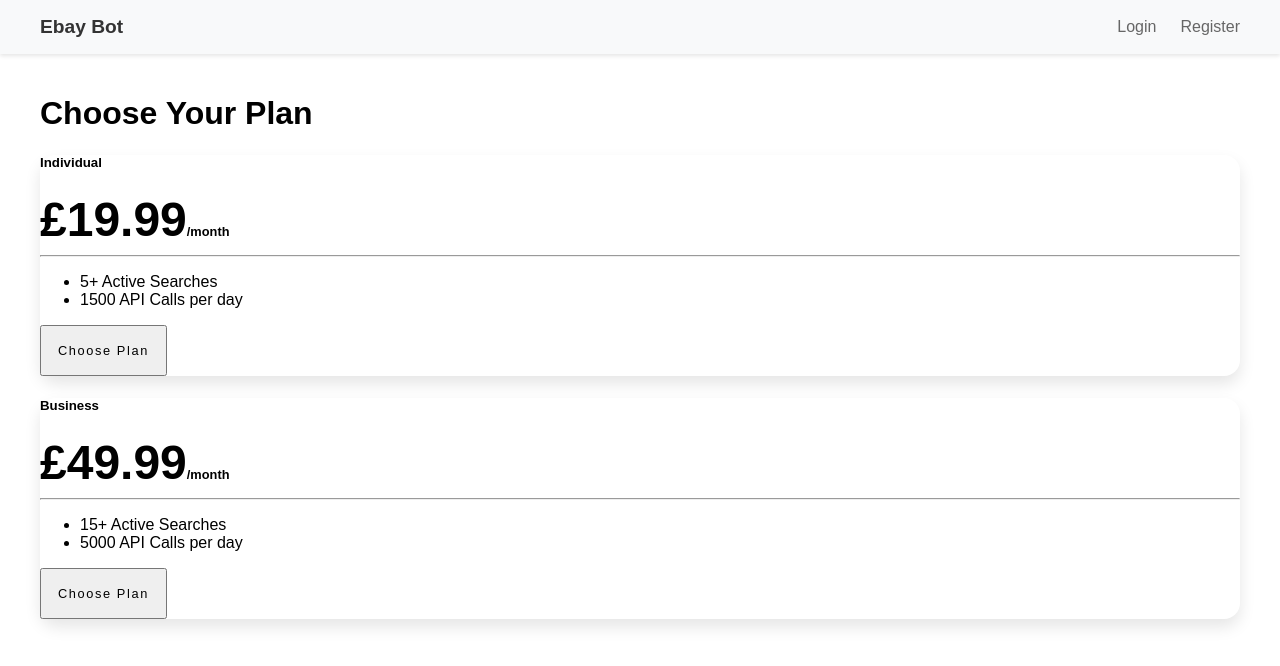
After one commit to Oskito00/Ebay-browser, a Flask app: page /buy_subscription in a window 1280 px wide. The commit adds this page. Shown: the top 666 px of the page. Run offline with Flask 3, Linux system fonts and the light colour scheme; parts of the project's set-up code (start-up, migrations or seed data) failed here and were passed over; some libraries are stand-ins or nearby versions.

Commit message:
working on subscriptions

```diff
--- a/app/__init__.py
+++ b/app/__init__.py
@@ -65,6 +65,9 @@ def create_app(config_class=None):
     from app.routes.queries import bp as queries_bp
     app.register_blueprint(queries_bp)
 
+    from app.routes.subscription import bp as subscription_bp
+    app.register_blueprint(subscription_bp)
+
     from app.routes.telegram import bp as telegram_bp
     app.register_blueprint(telegram_bp, url_prefix='/telegram')
 
--- a/app/forms.py
+++ b/app/forms.py
@@ -1,5 +1,5 @@
 from flask_wtf import FlaskForm
-from wtforms import StringField, PasswordField, SubmitField, FloatField, SelectField, IntegerField, SelectMultipleField, DecimalField
+from wtforms import HiddenField, StringField, PasswordField, SubmitField, FloatField, SelectField, IntegerField, SelectMultipleField, DecimalField
 from wtforms.validators import DataRequired, Email, EqualTo, NumberRange, Optional, InputRequired, Regexp
 from flask_wtf.csrf import CSRFProtect
 from app.ebay.constants import MARKETPLACE_IDS
@@ -90,3 +90,6 @@ class TelegramConnectForm(FlaskForm):
 
 class TelegramDisconnectForm(FlaskForm):
     pass  # Only needs CSRF token
+
+class SubscriptionForm(FlaskForm):
+    tier = StringField('Tier')
--- a/app/models.py
+++ b/app/models.py
@@ -23,7 +23,8 @@ class User(UserMixin, db.Model):
     created_at = db.Column(db.DateTime, default=datetime.utcnow)
     last_login = db.Column(db.DateTime)
     is_active = db.Column(db.Boolean, default=True)
-    user_query_usage = db.Column(db.Integer, default=0)
+    query_usage = db.Column(db.Integer, default=0)
+    query_limit = db.Column(db.Integer, default=0)
 
     queries = db.relationship('Query', backref='user', lazy='dynamic')
 
--- /dev/null
+++ b/app/routes/subscription.py
@@ -0,0 +1,35 @@
+from flask import Blueprint, render_template, request, flash, redirect, url_for
+from flask_login import current_user, login_required
+from app.forms import SubscriptionForm
+from app.models import db
+
+bp = Blueprint('subscription', __name__)
+
+@bp.route('/buy_subscription', methods=['GET', 'POST'])
+def buy_subscription():
+    form = SubscriptionForm()
+    if form.validate_on_submit():
+        return create_subscription()
+    return render_template('subscription/buy_subscription.html', form=form)
+
+@bp.route('/create_subscription', methods=['POST'])
+@login_required
+def create_subscription():
+    form = SubscriptionForm()
+    if not form.validate_on_submit():
+        flash('Invalid form submission', 'danger')
+        return redirect(url_for('subscription.buy_subscription'))
+
+    tier = form.tier.data
+    print("Selected tier:", tier)
+    if tier == 'individual':
+        current_user.query_limit = 1500
+    elif tier == 'business':
+        current_user.query_limit = 4000
+    else:
+        flash('Invalid subscription tier', 'danger')
+        return redirect(url_for('subscription.buy_subscription'))
+
+    db.session.commit()
+    flash(f'{tier.capitalize()} subscription activated!', 'success')
+    return redirect(url_for('main.dashboard'))
--- a/app/static/style.css
+++ b/app/static/style.css
@@ -96,3 +96,66 @@ input[type="password"] {
     border-radius: 4px;
     cursor: pointer;
 }
+
+.card {
+    border: none;
+    border-radius: 1rem;
+    transition: all 0.2s;
+    box-shadow: 0 0.5rem 1rem 0 rgba(0, 0, 0, 0.1);
+}
+
+.card:hover {
+    margin-top: -.25rem;
+    margin-bottom: .25rem;
+    box-shadow: 0 0.5rem 1rem 0 rgba(0, 0, 0, 0.3);
+}
+
+.card-price {
+    font-size: 3rem;
+    margin: 0;
+}
+
+.period {
+    font-size: 0.8rem;
+}
+
+.btn {
+    font-size: 80%;
+    letter-spacing: .1rem;
+    padding: 1rem;
+}
+
+.query-controls {
+    margin-bottom: 20px;
+    display: flex;
+    gap: 10px;
+}
+
+.btn-pause {
+    background-color: #ffc107;
+    border-color: #ffc107;
+}
+
+.btn-resume {
+    background-color: #28a745;
+    border-color: #28a745;
+}
+
+.status-btn {
+    padding: 3px 8px;
+    border-radius: 4px;
+    border: 1px solid;
+    cursor: pointer;
+}
+
+.status-btn.active {
+    background-color: #d4edda;
+    border-color: #c3e6cb;
+    color: #155724;
+}
+
+.status-btn.paused {
+    background-color: #fff3cd;
+    border-color: #ffeeba;
+    color: #856404;
+}
--- a/app/templates/base.html
+++ b/app/templates/base.html
@@ -10,6 +10,7 @@
             <a href="{{ url_for('main.index') }}" class="logo">Ebay Bot</a>
             <div class="nav-links">
                 {% if current_user.is_authenticated %}
+                    <a href="{{ url_for('subscription.buy_subscription') }}">Buy Subscription</a>
                     <a href="{{ url_for('queries.manage_queries') }}">My Searches</a>
                     <a href="{{ url_for('auth.logout') }}">Logout</a>
                     <div class="telegram-status">
--- /dev/null
+++ b/app/templates/subscription/buy_subscription.html
@@ -0,0 +1,69 @@
+{% extends "base.html" %}
+{% block content %}
+<div class="container mt-5">
+    <h1 class="mb-4">Choose Your Plan</h1>
+
+    <div class="row">
+        <!-- Free Tier
+        <div class="col-lg-4">
+            <div class="card mb-5 mb-lg-0">
+                <div class="card-body">
+                    <h5 class="card-title text-muted text-uppercase text-center">Free</h5>
+                    <h6 class="card-price text-center">$0<span class="period">/month</span></h6>
+                    <hr>
+                    <ul class="fa-ul">
+                        <li><span class="fa-li"><i class="fas fa-check"></i></span>1 Active Search</li>
+                    </ul>
+                    <div class="d-grid">
+                        <a href="#" class="btn btn-primary text-uppercase">Current Plan</a>
+                    </div>
+                </div>
+            </div>
+        </div> -->
+
+        <!-- Individual Tier -->
+        <div class="col-lg-4">
+            <div class="card mb-5 mb-lg-0">
+                <div class="card-body">
+                    <h5 class="card-title text-primary text-uppercase text-center">Individual</h5>
+                    <h6 class="card-price text-center">£19.99<span class="period">/month</span></h6>
+                    <hr>
+                    <ul class="fa-ul">
+                        <li><span class="fa-li"><i class="fas fa-check"></i></span>5+ Active Searches</li>
+                        <li><span class="fa-li"><i class="fas fa-check"></i></span>1500 API Calls per day</li>
+                    </ul>
+                    <form method="POST" action="{{ url_for('subscription.create_subscription') }}">
+                        {{ form.hidden_tag() }}
+                        <input type="hidden" name="tier" value="individual">
+                        <div class="d-grid">
+                            <button type="submit" class="btn btn-primary text-uppercase">Choose Plan</button>
+                        </div>
+                    </form>
+                </div>
+            </div>
+        </div>
+
+        <!-- Company Tier -->
+        <div class="col-lg-4">
+            <div class="card">
+                <div class="card-body">
+                    <h5 class="card-title text-success text-uppercase text-center">Business</h5>
+                    <h6 class="card-price text-center">£49.99<span class="period">/month</span></h6>
+                    <hr>
+                    <ul class="fa-ul">
+                        <li><span class="fa-li"><i class="fas fa-check"></i></span>15+ Active Searches</li>
+                        <li><span class="fa-li"><i class="fas fa-check"></i></span>5000 API Calls per day</li>
+                    </ul>
+                    <form method="POST" action="{{ url_for('subscription.create_subscription') }}">
+                        {{ form.hidden_tag() }}
+                        <input type="hidden" name="tier" value="company">
+                        <div class="d-grid">
+                            <button type="submit" class="btn btn-success text-uppercase">Choose Plan</button>
+                        </div>
+                    </form>
+                </div>
+            </div>
+        </div>
+    </div>
+</div>
+{% endblock %}
--- a/app/utils/query_helpers.py
+++ b/app/utils/query_helpers.py
@@ -1,7 +1,6 @@
 from decimal import Decimal, InvalidOperation
 from app import db
 
-MAX_DAILY_USAGE = 4000  # Example limit: 10,000 daily calls per user
 
 def calculate_daily_runs(check_interval):
     """Calculate daily runs based on check interval in minutes"""
@@ -15,7 +14,7 @@ def update_user_usage(user, query, operation='add'):
 
         if operation == 'add':
             new_usage = user.user_query_usage + daily_runs
-            if new_usage > MAX_DAILY_USAGE:
+            if new_usage > user.user_query_limit:
                 raise ValueError("This query would exceed your daily limit")
             user.user_query_usage = new_usage
         elif operation == 'remove':
```
Also changed, not shown: app/routes/queries.py (+18 -0 lines), app/templates/queries/manage.html (+19 -2 lines), migrations/versions/25bffd14700f_changed_user_query_limit_to_query_limit.py (added, +38 -0 lines), migrations/versions/315926e96f26_added_user_query_limit_to_user_model.py (added, +46 -0 lines), 1 other file.
